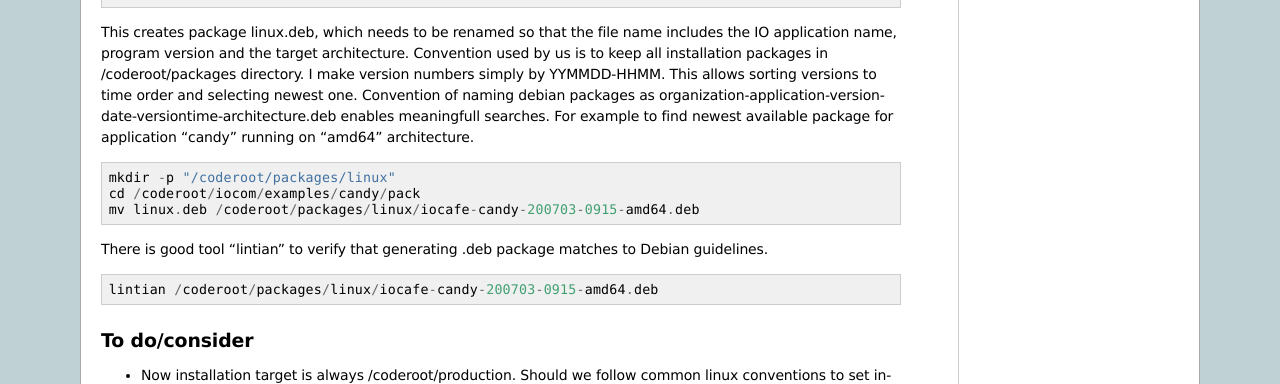
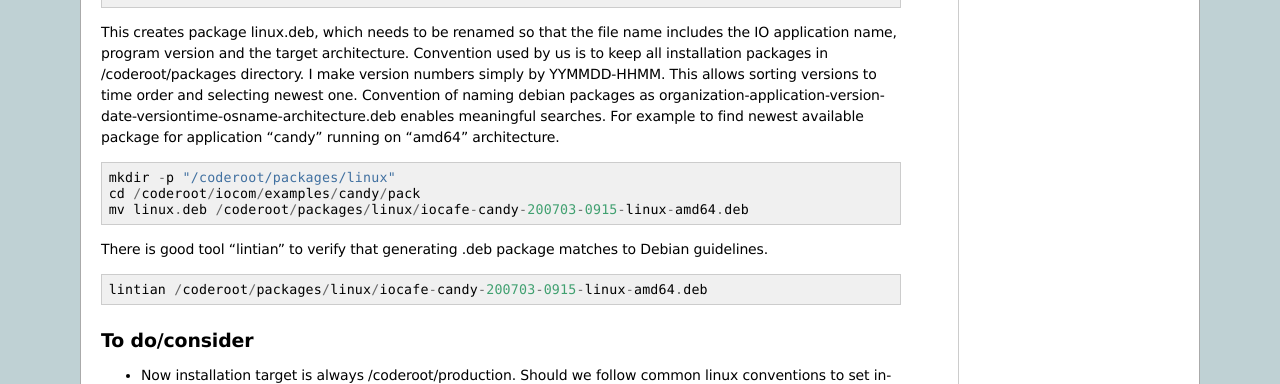
Before and after one commit to iocafe/iocafe-doc, a Sphinx documentation site: the page built from source/infra/installation_packages/200702-linux-installation-packages.rst, in a window 1280 px wide. Shown: the part 1327-1711 px from the top of the page. Built offline with Sphinx 7.4.7, drawn with Linux system fonts in a browser that asks for light colours.

Commit message:
Infra: Working on package versioning

```diff
--- a/source/infra/installation_packages/200702-linux-installation-packages.rst
+++ b/source/infra/installation_packages/200702-linux-installation-packages.rst
@@ -91,21 +91,21 @@ This creates package linux.deb, which needs to be renamed so that the file name
 application name, program version and the target architecture. Convention used by us is to
 keep all installation packages in /coderoot/packages directory. I make version numbers simply
 by YYMMDD-HHMM. This allows sorting versions to time order and selecting newest one.
-Convention of naming debian packages as organization-application-versiondate-versiontime-architecture.deb
-enables meaningfull searches. For example to find newest available package for application "candy"
+Convention of naming debian packages as organization-application-versiondate-versiontime-osname-architecture.deb
+enables meaningful searches. For example to find newest available package for application "candy"
 running on "amd64" architecture.
 
 ::
 
    mkdir -p "/coderoot/packages/linux"
    cd /coderoot/iocom/examples/candy/pack
-   mv linux.deb /coderoot/packages/linux/iocafe-candy-200703-0915-amd64.deb
+   mv linux.deb /coderoot/packages/linux/iocafe-candy-200703-0915-linux-amd64.deb
 
 There is good tool "lintian" to verify that generating .deb package matches to Debian guidelines.
 
 ::
 
-   lintian /coderoot/packages/linux/iocafe-candy-200703-0915-amd64.deb
+   lintian /coderoot/packages/linux/iocafe-candy-200703-0915-linux-amd64.deb
 
 
 To do/consider
```
Also changed, not shown: source/infra/installation_packages/200706-esp32-installation-packages.rst (+8 -2 lines), source/infra/versioning/200706-automatic-versioning-by-date-and-time.rst (+10 -0 lines).
